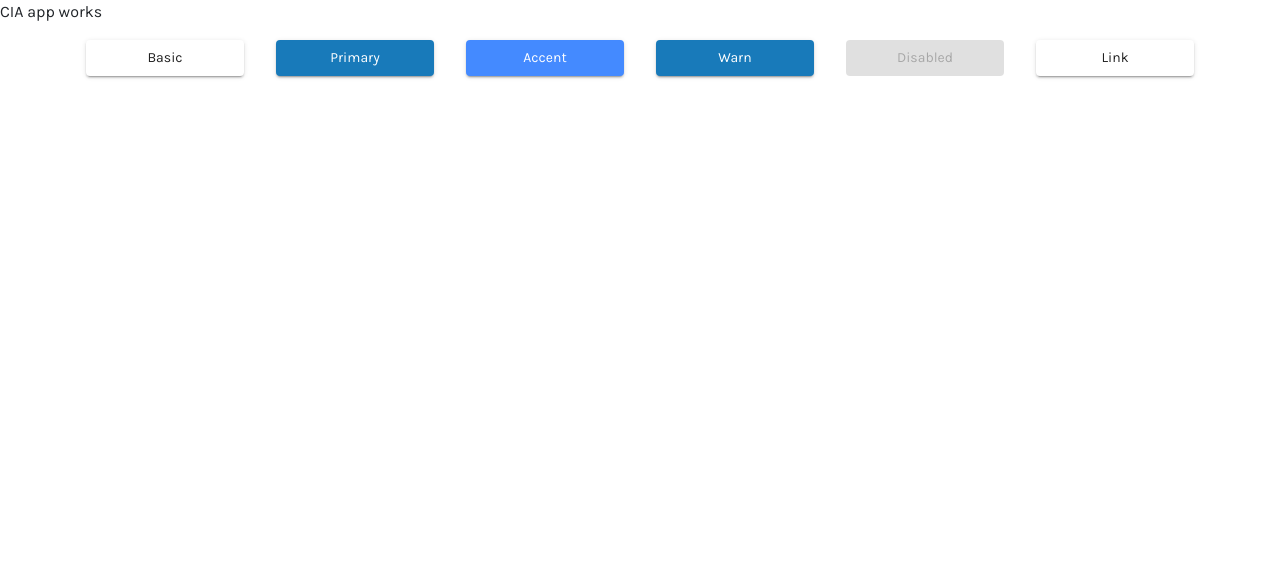
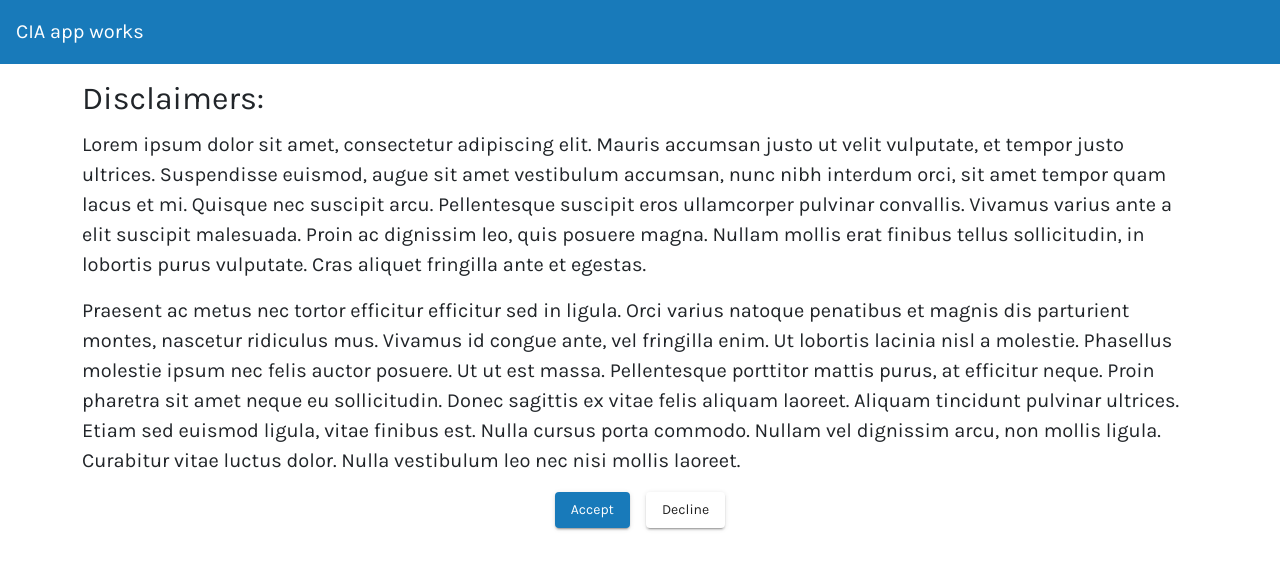
Before and after one commit to basavarajnb/angular-material-theme-typography, an Angular app: page / in a window 1280 px wide. Shown: the top 570 px of the page. Built offline with nearby package versions, Linux system fonts and the light colour scheme.

Commit message:
added disclaimer

```diff
--- a/src/app/app.component.html
+++ b/src/app/app.component.html
@@ -1,12 +1,6 @@
-CIA app works
-
-<div class="container">
-  <div class="row justify-content-around">
-    <button class="col m-3" mat-raised-button>Basic</button>
-    <button class="col m-3" mat-raised-button color="primary">Primary</button>
-    <button class="col m-3" mat-raised-button color="accent">Accent</button>
-    <button class="col m-3" mat-raised-button color="warn">Warn</button>
-    <button class="col m-3" mat-raised-button disabled>Disabled</button>
-    <a class="col m-3" mat-raised-button href="https://www.google.com/" target="_blank">Link</a>
-  </div>
+<mat-toolbar color="primary">
+  <h1>CIA app works</h1>
+</mat-toolbar>
+<div class="container pt-3">
+  <app-disclaimer></app-disclaimer>
 </div>
--- a/src/app/app.module.ts
+++ b/src/app/app.module.ts
@@ -7,6 +7,8 @@ import { ProductOfferingsComponent } from './product-offerings/product-offerings
 import { HistoricalLineGraphComponent } from './historical-line-graph/historical-line-graph.component';
 import { BrowserAnimationsModule } from '@angular/platform-browser/animations';
 import { MatButtonModule } from '@angular/material/button';
+import { MatToolbarModule } from '@angular/material/toolbar';
+import { SharedModule } from './modules/shared/shared.module';
 
 @NgModule({
   declarations: [
@@ -19,7 +21,9 @@ import { MatButtonModule } from '@angular/material/button';
     BrowserModule,
     AppRoutingModule,
     BrowserAnimationsModule,
-    MatButtonModule
+    MatButtonModule,
+    MatToolbarModule,
+    SharedModule,
   ],
   providers: [],
   bootstrap: [AppComponent]
--- /dev/null
+++ b/src/app/modules/shared/components/disclaimer/disclaimer.component.html
@@ -0,0 +1,33 @@
+<div class="row mb-1">
+    <h2>Disclaimers:</h2>
+  </div>
+  <blockquote class="blockquote">
+    <p>
+      Lorem ipsum dolor sit amet, consectetur adipiscing elit. Mauris accumsan
+      justo ut velit vulputate, et tempor justo ultrices. Suspendisse euismod,
+      augue sit amet vestibulum accumsan, nunc nibh interdum orci, sit amet tempor
+      quam lacus et mi. Quisque nec suscipit arcu. Pellentesque suscipit eros
+      ullamcorper pulvinar convallis. Vivamus varius ante a elit suscipit
+      malesuada. Proin ac dignissim leo, quis posuere magna. Nullam mollis erat
+      finibus tellus sollicitudin, in lobortis purus vulputate. Cras aliquet
+      fringilla ante et egestas.
+    </p>
+
+    <p>
+      Praesent ac metus nec tortor efficitur efficitur sed in ligula. Orci varius
+      natoque penatibus et magnis dis parturient montes, nascetur ridiculus mus.
+      Vivamus id congue ante, vel fringilla enim. Ut lobortis lacinia nisl a
+      molestie. Phasellus molestie ipsum nec felis auctor posuere. Ut ut est
+      massa. Pellentesque porttitor mattis purus, at efficitur neque. Proin
+      pharetra sit amet neque eu sollicitudin. Donec sagittis ex vitae felis
+      aliquam laoreet. Aliquam tincidunt pulvinar ultrices. Etiam sed euismod
+      ligula, vitae finibus est. Nulla cursus porta commodo. Nullam vel dignissim
+      arcu, non mollis ligula. Curabitur vitae luctus dolor. Nulla vestibulum leo
+      nec nisi mollis laoreet.
+    </p>
+  </blockquote>
+
+  <div class="d-flex justify-content-center">
+    <button class="me-3" mat-raised-button color="primary">Accept</button>
+    <button mat-raised-button>Decline</button>
+  </div>
--- /dev/null
+++ b/src/app/modules/shared/components/disclaimer/disclaimer.component.ts
@@ -0,0 +1,15 @@
+import { Component, OnInit } from '@angular/core';
+
+@Component({
+  selector: 'app-disclaimer',
+  templateUrl: './disclaimer.component.html',
+  styleUrls: ['./disclaimer.component.scss']
+})
+export class DisclaimerComponent implements OnInit {
+
+  constructor() { }
+
+  ngOnInit(): void {
+  }
+
+}
```
Also changed, not shown: src/app/modules/shared/shared.module.ts (added, +21 -0 lines), src/app/modules/shared/components/disclaimer/disclaimer.component.scss (added), 1 other file (tests, documents, lock files or other folders).
